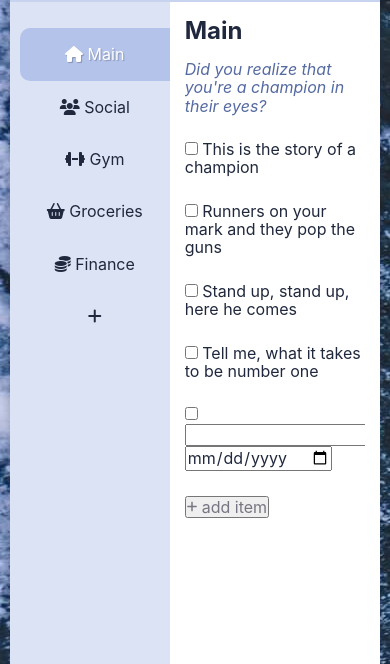
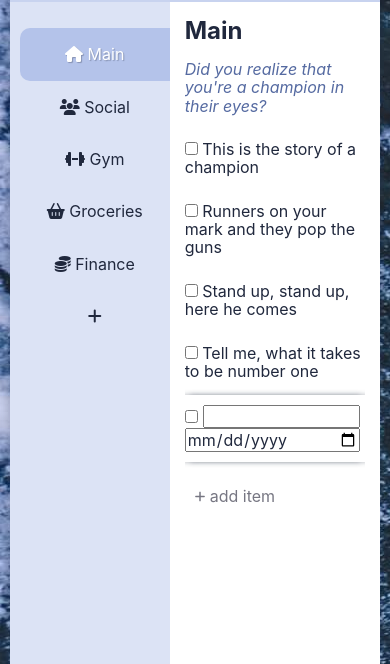
Before and after one commit to remtaine/todo-list, a website built with webpack: page src/html/main.html in a window 390 px wide. Shown: the part 116-780 px from the top of the page. Built offline with nearby package versions, Linux system fonts and the light colour scheme.

Commit message:
Add more styling for list item edit

```diff
--- a/src/styles/layout/_list.scss
+++ b/src/styles/layout/_list.scss
@@ -12,7 +12,10 @@
     li {
         padding: 10px 0;
         margin: 5px 0;
+        width: 100%;
+    }
 
+    .list-text {
         &.done {
             text-decoration: line-through;
             color: lighten($color4, 50%);
@@ -23,9 +26,34 @@
         }
     }
 
-    .fas.fa-plus, #list-add-text  {
+    button {
         // font-size: 16px;
-        color: #767682;
+        padding: 10px;
+        width: 100%;
+        text-align: left;
+        // border-radius: 10px;
+        border-style: none;
+        // border-color: rgba(darken($color1, 10%), 0.5);
+        background-color: transparent;
+        * {
+            color: #767682;
+        }
+    }
+
+    .list-edit {
+        font-size: 1rem;
+        color: $color4;
+        border-color: transparent;
+        display: grid;
+        grid-template-columns: auto 1fr auto;
+        input[type="text"] {
+            min-width: 0;
+        }
+        * {
+            margin-right: 5px;
+        }
+
+        box-shadow: 5px 0 5px rgba($color4, 0.3), -5px -0 5px rgba($color4, 0.3);
     }
 }
 
@@ -34,3 +62,14 @@
     color: lighten($color4, 30%);
     margin: 15px 0;
 }
+
+@media (max-width: 768px) {
+    #list-current.list-edit {
+        grid-template-columns: auto 1fr;
+        grid-template-rows: 1fr 1fr;
+        // grid-row-gap: 5px;
+    }
+    input[type="date"] {
+        grid-column: 1 / -1;
+    }
+}
```
